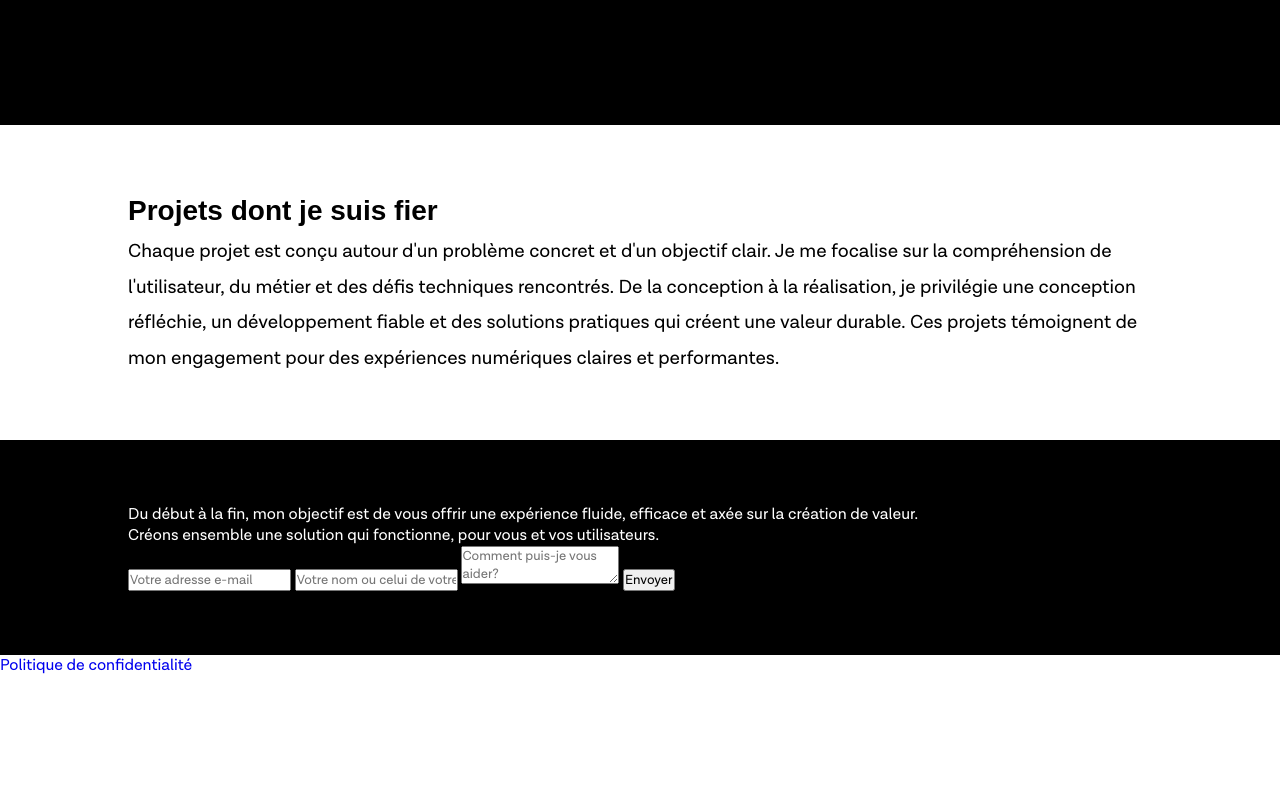
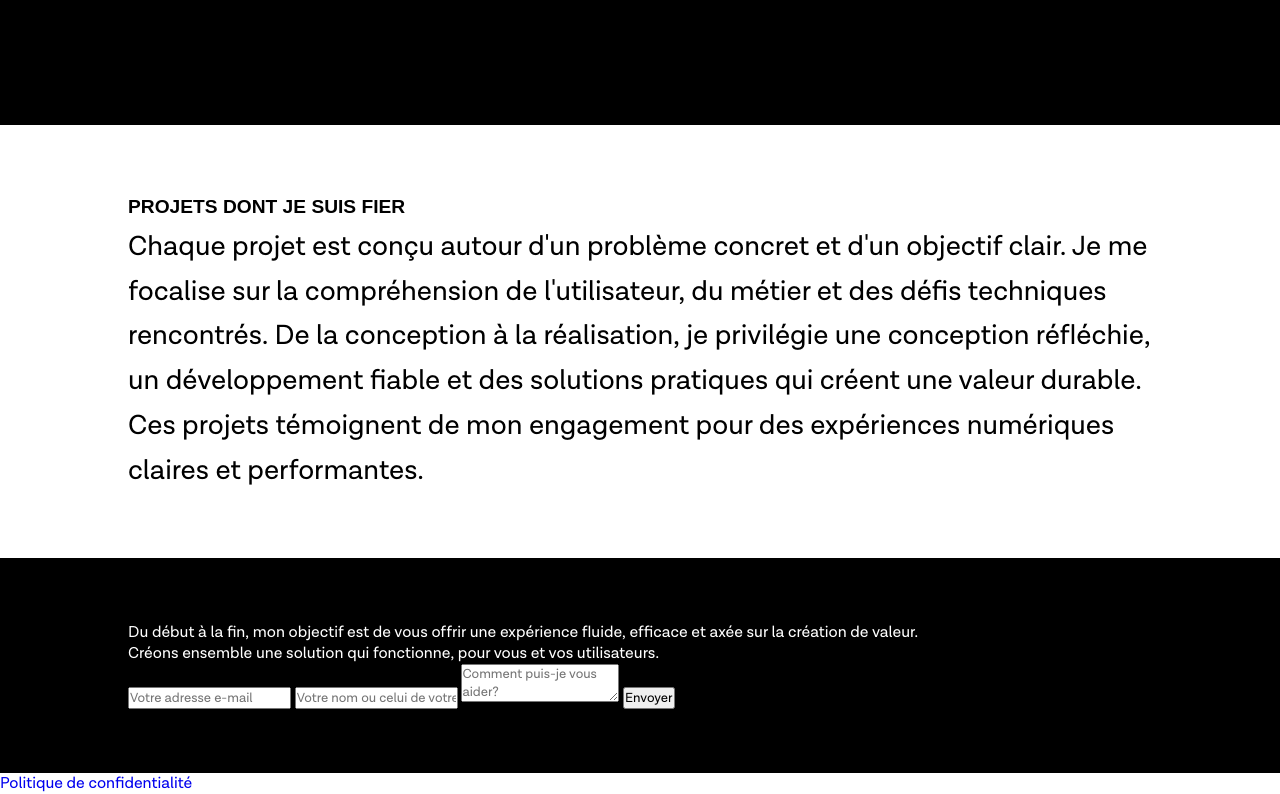
Before and after one commit to youssef370/portfolio, a plain HTML site: page index.html in a window 1280 px wide. Shown: the part 3332-4126 px from the top of the page. Before the commit the page ends 4008 px from the top, so only its background shows below. Drawn offline with Linux system fonts and the light colour scheme; a web font is replaced by a local one.

```diff
--- a/index.html
+++ b/index.html
@@ -158,8 +158,10 @@
       </section>
       <section class="projects" id="projects">
         <div class="container">
-          <h4 class="medium-text">Projets dont je suis fier</h4>
-          <p class="small-text">
+          <h4 class="projects__heading small-text">
+            Projets dont je suis fier
+          </h4>
+          <p class="projects__description medium-text">
             Chaque projet est conçu autour d'un problème concret et d'un
             objectif clair. Je me focalise sur la compréhension de
             l'utilisateur, du métier et des défis techniques rencontrés. De la
--- a/style.css
+++ b/style.css
@@ -201,3 +201,8 @@
 .process__step:hover .grid-wrapper {
     grid-template-rows: 1fr;
 }
+
+.projects__heading {
+    font-weight: 700;
+    text-transform: uppercase;
+}
```
